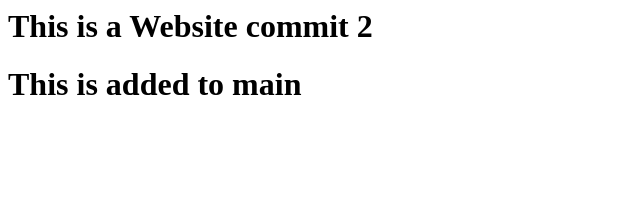
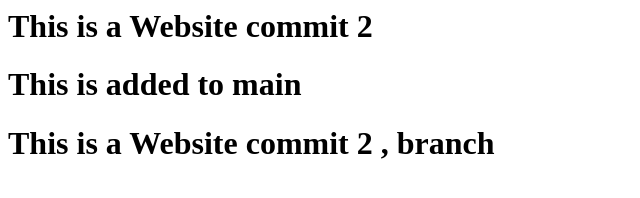
Before and after one commit to Abhijit-aws/codebase01, a plain HTML site: page index.html in a window 1280 px wide. Shown: the whole page, without its empty margins (0-640 px from the left). Drawn offline with Linux system fonts and the light colour scheme.

Commit message:
This is demo

```diff
--- a/index.html
+++ b/index.html
@@ -1,2 +1,3 @@
 <h1> This is a Website commit 2 </h1>
 <h1> This is added to main</h1>
+<h1> This is a Website commit 2 , branch</h1>
```
